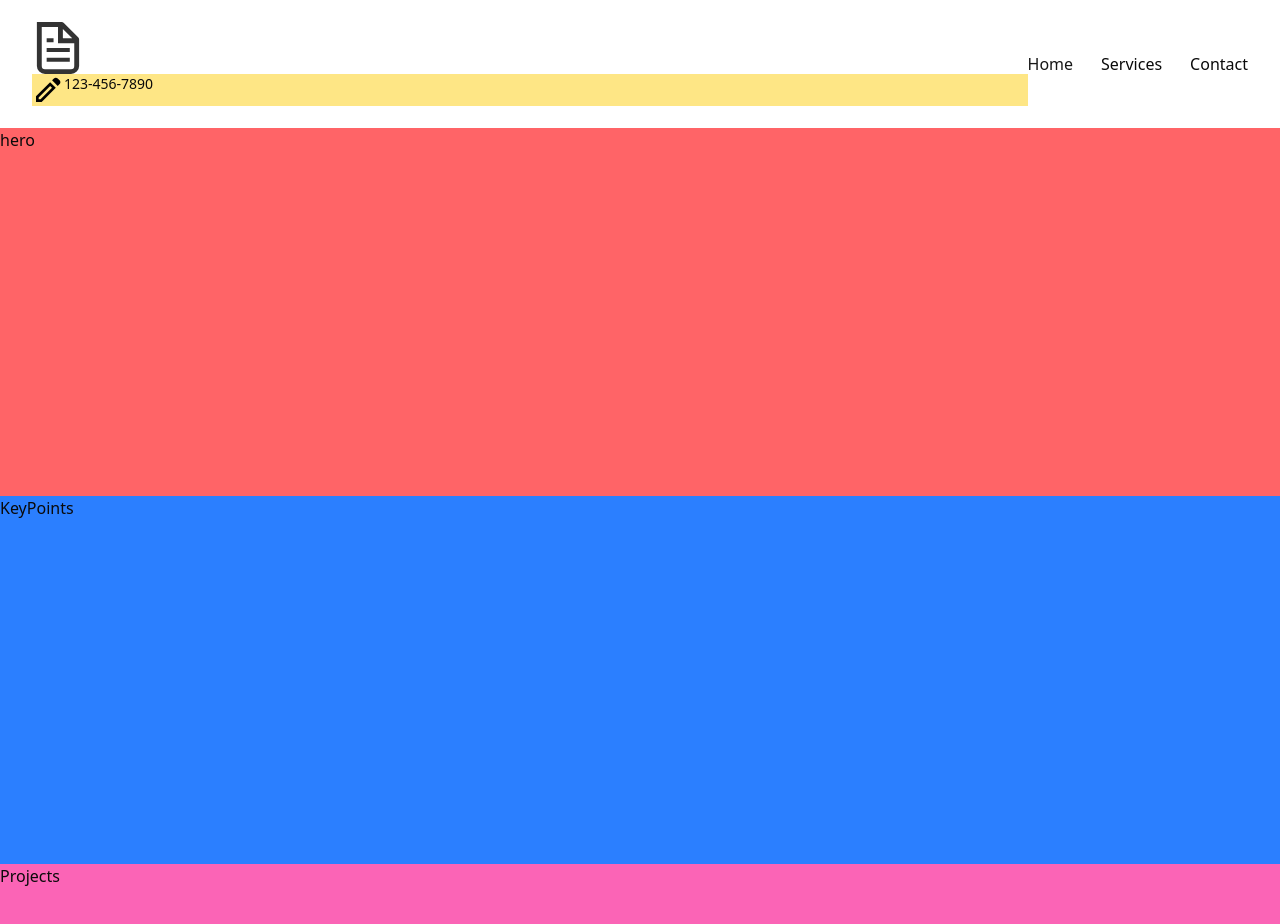
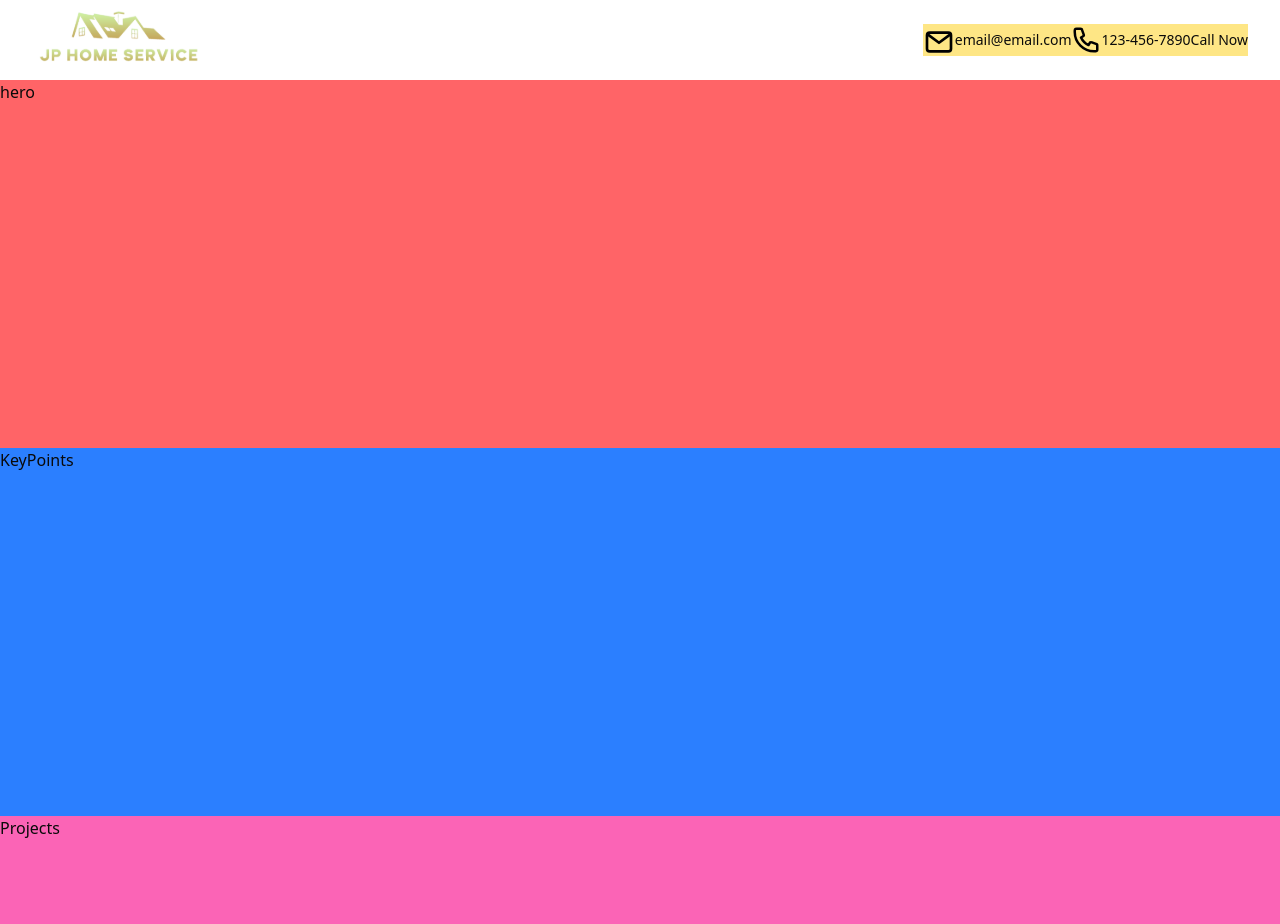
Before and after one commit to devslife7/jphomeservice, a Next.js app: page / in a window 1280 px wide. Shown: the top 924 px of the page. Built offline with nearby package versions, Linux system fonts and the light colour scheme.

Commit message:
added navbar logos

```diff
--- a/components/layout/Navbar.tsx
+++ b/components/layout/Navbar.tsx
@@ -66,24 +66,26 @@ export default function Navbar() {
 
   return (
     <>
-      <div className="h-32"></div>
-      <header className="fixed top-0 z-20 w-full bg-custom-white transition-all duration-300 ease-in-out">
-        <nav className="my-container flex h-32 items-center justify-between">
-          <div className="mt-6 lg:mt-0 lg:flex-1">
-            <Link href="/" className="text-xl font-semibold leading-none opacity-80">
-              <div style={{ color: "#e63946" }}>
-                <img className="w-[52px]" src="/file.svg" />
-              </div>
-            </Link>
-            <div className="flex bg-amber-200">
-              <img src="/svgs/edit.svg" width={32} height={32} alt="phone" />
+      <header>
+        <nav className="my-container flex items-center justify-between">
+          <Link href="/" className="text-xl font-semibold leading-none opacity-80">
+            <img src="/svgs/logojp.svg" width={180} />
+          </Link>
+          <div className="flex">
+            <div className="flex items-center bg-amber-200">
+              <img src="/svgs/mail.svg" width={32} alt="phone" />
+              <p className="text-sm font-extralight">email@email.com</p>
+            </div>
+            <div className="flex items-center bg-amber-200">
+              <img src="/svgs/phone.svg" width={30} alt="phone" />
               <p className="text-sm font-extralight">123-456-7890</p>
             </div>
+            <div className="flex items-center bg-amber-200">
+              <p className="text-sm font-extralight">Call Now</p>
+            </div>
           </div>
-          <div className="hidden lg:flex lg:gap-x-7">{renderNavLinks()}</div>
         </nav>
       </header>
-      {renderNavLinksMobile()}
     </>
   )
 }
```
Also changed, not shown: public/svgs/mail.svg (added), public/svgs/phone.svg (added).
